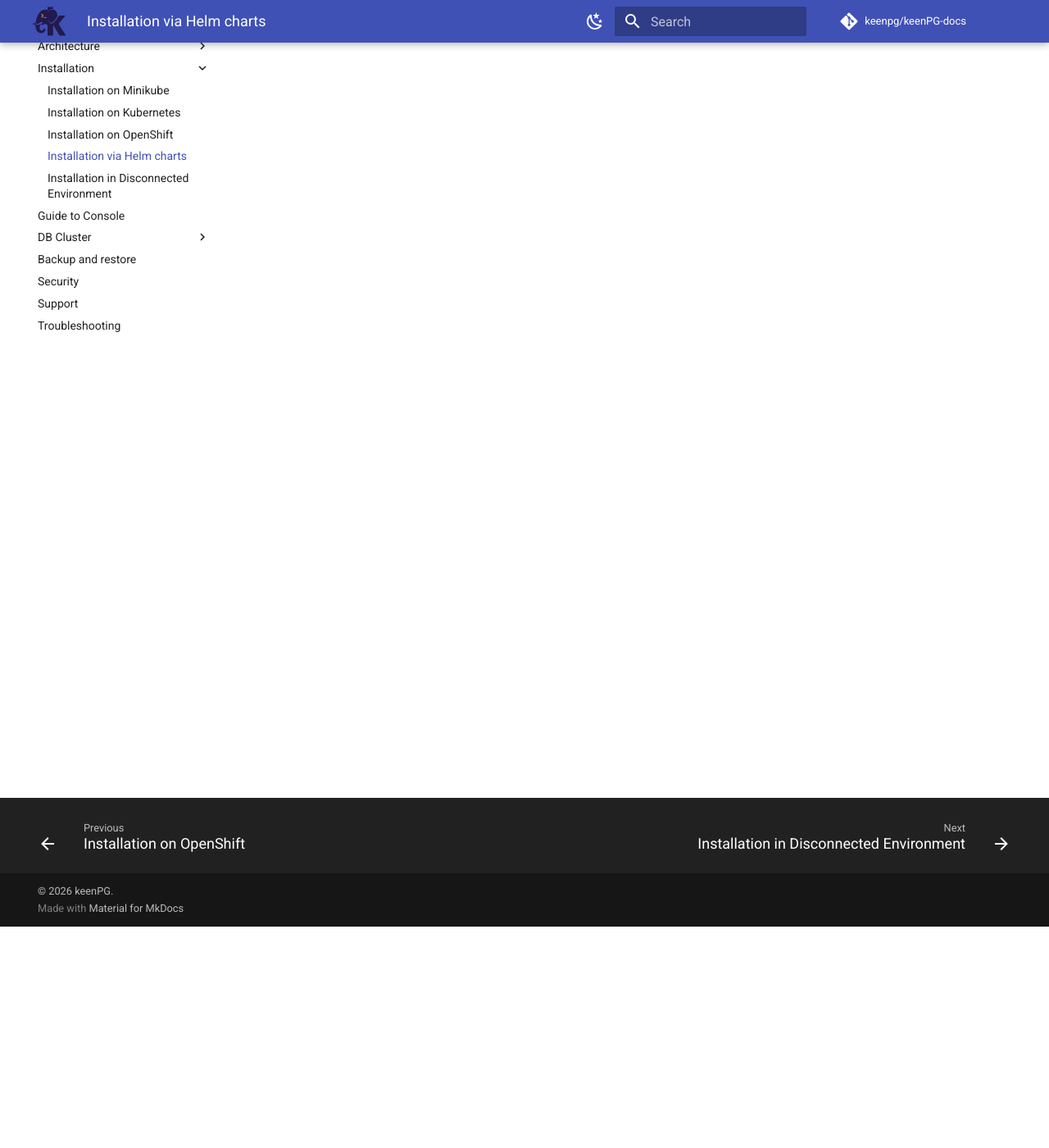
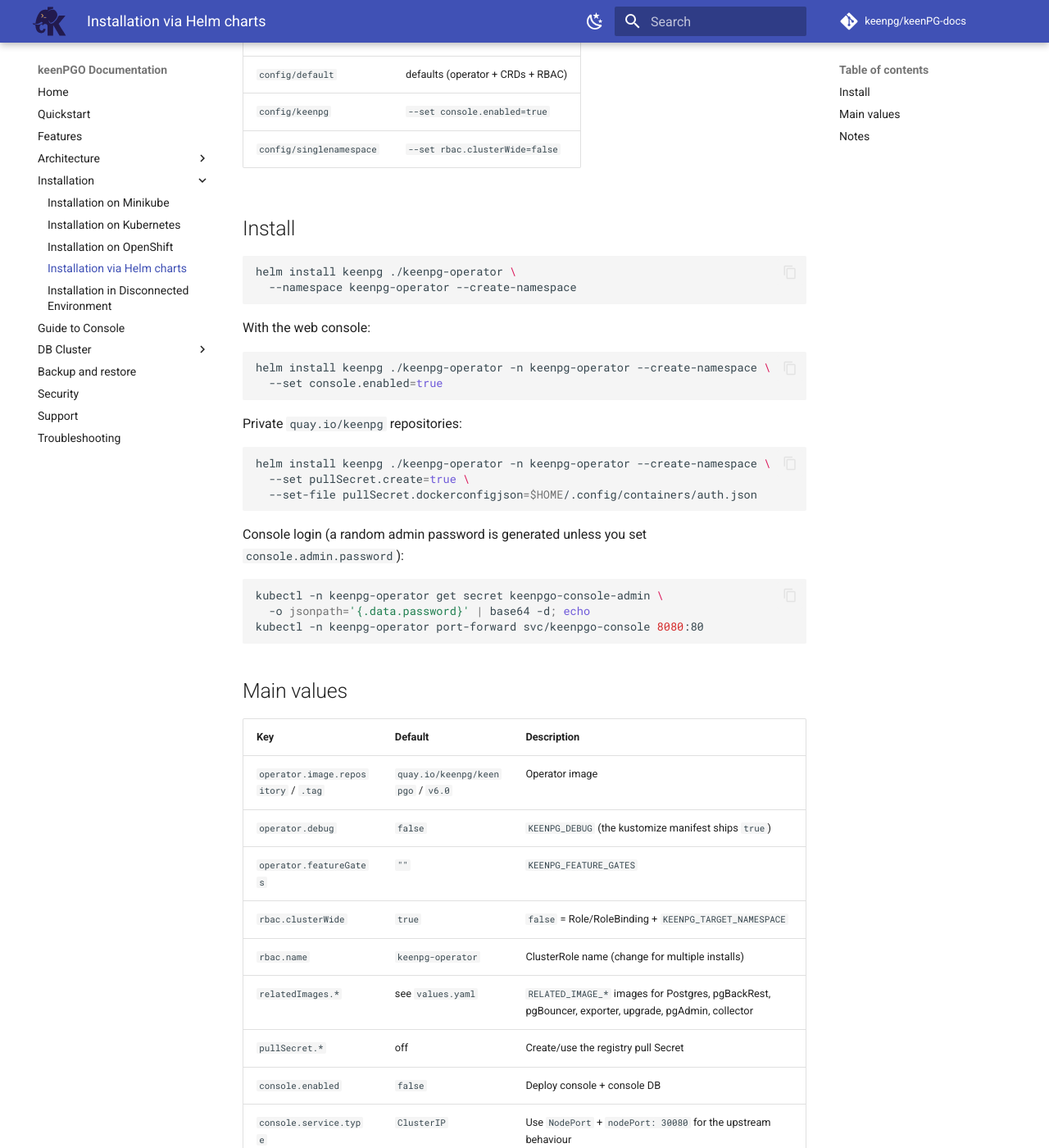
Before and after one commit to keenpg/keenPG-docs, an MkDocs documentation site: the page built from docs/Installation/helm.md, in a window 1280 px wide and 1400 px high, scrolled down 270 px. Shown: the whole window at 82% size. Built offline with MkDocs 1.6.1 and Material for MkDocs 9.7.7, drawn with Linux system fonts in a browser that asks for light colours; nearby versions of some CDN libraries; comment, search, counter and statistics services are not loaded; some of the changed text lies outside the part shown.

Commit message:
Update helm.md

````diff
--- a/docs/Installation/helm.md
+++ b/docs/Installation/helm.md
@@ -1,3 +1,72 @@
-# Helm
+# keenpg-operator Helm chart
 
-Coming soon.
+Installs the KeenPG operator (`KeenPGCluster`, `PGUpgrade`, `PGAdmin` CRDs) and,
+optionally, the KeenPG web console with its own PostgreSQL database.
+
+This chart is the Helm equivalent of the kustomize targets in `config/`:
+
+| kustomize            | Helm                                              |
+|----------------------|---------------------------------------------------|
+| `config/default`     | defaults (operator + CRDs + RBAC)                 |
+| `config/keenpg`      | `--set console.enabled=true`                      |
+| `config/singlenamespace` | `--set rbac.clusterWide=false`                |
+
+## Install
+
+```bash
+helm install keenpg ./keenpg-operator \
+  --namespace keenpg-operator --create-namespace
+```
+
+With the web console:
+
+```bash
+helm install keenpg ./keenpg-operator -n keenpg-operator --create-namespace \
+  --set console.enabled=true
+```
+
+Private `quay.io/keenpg` repositories:
+
+```bash
+helm install keenpg ./keenpg-operator -n keenpg-operator --create-namespace \
+  --set pullSecret.create=true \
+  --set-file pullSecret.dockerconfigjson=$HOME/.config/containers/auth.json
+```
+
+Console login (a random admin password is generated unless you set
+`console.admin.password`):
+
+```bash
+kubectl -n keenpg-operator get secret keenpgo-console-admin \
+  -o jsonpath='{.data.password}' | base64 -d; echo
+kubectl -n keenpg-operator port-forward svc/keenpgo-console 8080:80
+```
+
+
+
+## Main values
+
+| Key | Default | Description |
+|-----|---------|-------------|
+| `operator.image.repository` / `.tag` | `quay.io/keenpg/keenpgo` / `v6.0` | Operator image |
+| `operator.debug` | `false` | `KEENPG_DEBUG` (the kustomize manifest ships `true`) |
+| `operator.featureGates` | `""` | `KEENPG_FEATURE_GATES` |
+| `rbac.clusterWide` | `true` | `false` = Role/RoleBinding + `KEENPG_TARGET_NAMESPACE` |
+| `rbac.name` | `keenpg-operator` | ClusterRole name (change for multiple installs) |
+| `relatedImages.*` | see `values.yaml` | `RELATED_IMAGE_*` images for Postgres, pgBackRest, pgBouncer, exporter, upgrade, pgAdmin, collector |
+| `pullSecret.*` | off | Create/use the registry pull Secret |
+| `console.enabled` | `false` | Deploy console + console DB |
+| `console.service.type` | `ClusterIP` | Use `NodePort` + `nodePort: 30080` for the upstream behaviour |
+| `console.ingress.*` | off | Optional Ingress |
+| `console.db.storage.size` | `10Gi` | Console DB volume |
+
+## Notes
+
+- The console DB password Secret (`keenpgo-console-db`) is generated once and
+  kept on `helm uninstall` (`helm.sh/resource-policy: keep`), because the
+  PVC also survives and the database keeps its first password. Delete both to
+  start from scratch.
+- Console, console DB and their Secret/ConfigMap/PVC names are fixed (the
+  console finds them by name): one console per namespace.
+- The monitoring stack under `config/monitoring` (Prometheus, Grafana,
+  Alertmanager) is not part of this chart.
````
